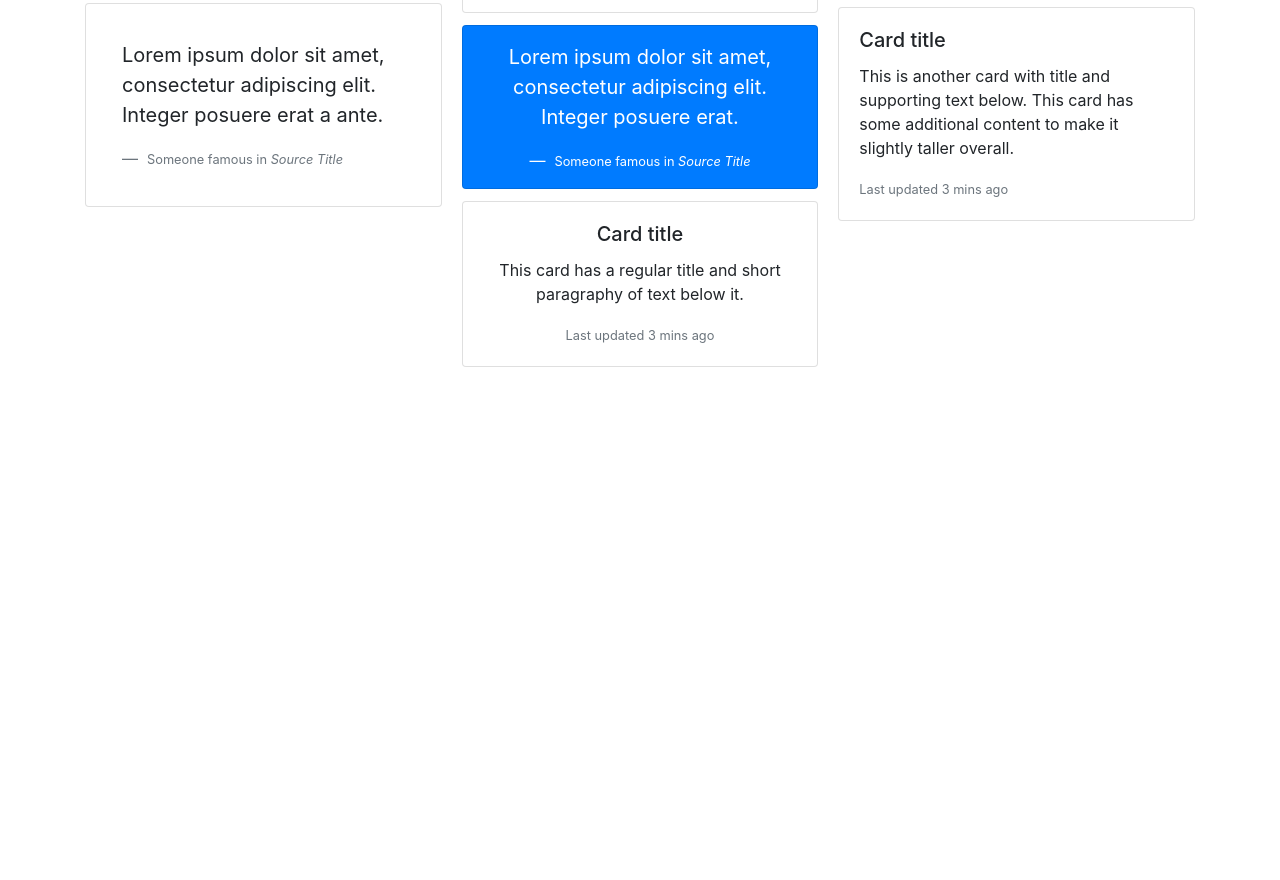
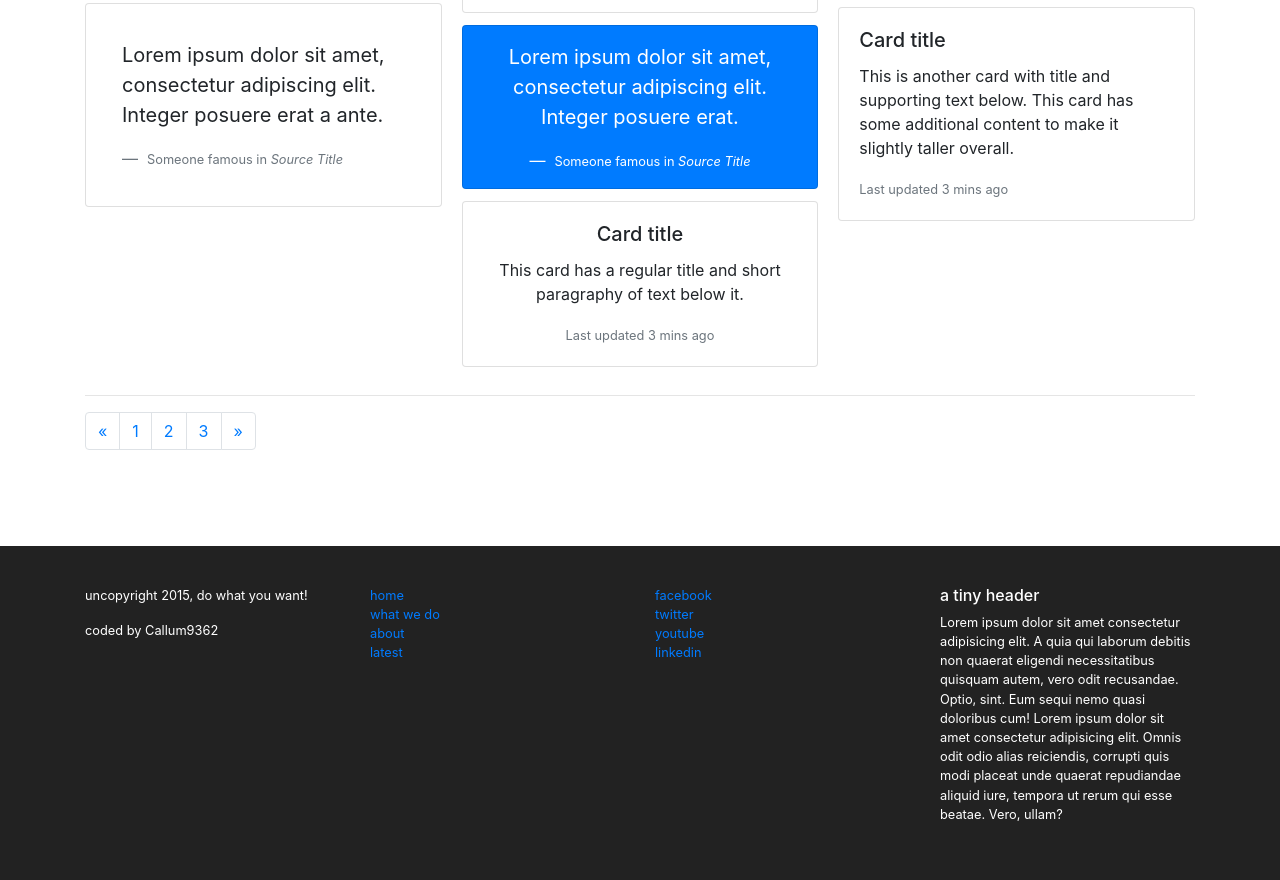
Before and after one commit to Callum9362/responsive-site, a plain HTML site: page index.html in a window 1280 px wide. Shown: the part 4004-4884 px from the top of the page. Before the commit the page ends 4463 px from the top, so only its background shows below. Drawn offline with nearby package versions, Linux system fonts and the light colour scheme.

Commit message:
Added the footer

```diff
--- a/index.html
+++ b/index.html
@@ -258,12 +258,60 @@
                 </div>
               </div>
             </div>
+            <hr>
+              <nav class="text-xs-center" aria-label="Page navigation example">
+                <ul class="pagination">
+                  <li class="page-item">
+                    <a class="page-link" href="#" aria-label="Previous">
+                      <span aria-hidden="true">&laquo;</span>
+                    </a>
+                  </li>
+                  <li class="page-item"><a class="page-link" href="#">1</a></li>
+                  <li class="page-item"><a class="page-link" href="#">2</a></li>
+                  <li class="page-item"><a class="page-link" href="#">3</a></li>
+                  <li class="page-item">
+                    <a class="page-link" href="#" aria-label="Next">
+                      <span aria-hidden="true">&raquo;</span>
+                    </a>
+                  </li>
+                </ul>
+              </nav>
           </div>
         </div>
       </div>
     </div>
+  </section>
 
-  </section>
+  <footer id="footer-main">
+    <div class="container">
+      <div class="row">
+        <div class="col-sm-3">
+          <p>uncopyright 2015, do what you want!</p>
+          <p>coded by Callum9362</p>
+        </div>
+        <div class="col-sm-3">
+          <ul class="list-unstyled">
+            <li><a href="">home</a></li>
+            <li><a href="">what we do</a></li>
+            <li><a href="">about</a></li>
+            <li><a href="">latest</a></li>
+          </ul>
+        </div>
+        <div class="col-sm-3">
+          <ul class="list-unstyled">
+            <li><a href="">facebook</a></li>
+            <li><a href="">twitter</a></li>
+            <li><a href="">youtube</a></li>
+            <li><a href="">linkedin</a></li>
+          </ul>
+        </div>
+        <div class="col-sm-3">
+          <h6>a tiny header</h6>
+          <p>Lorem ipsum dolor sit amet consectetur adipisicing elit. A quia qui laborum debitis non quaerat eligendi necessitatibus quisquam autem, vero odit recusandae. Optio, sint. Eum sequi nemo quasi doloribus cum! Lorem ipsum dolor sit amet consectetur adipisicing elit. Omnis odit odio alias reiciendis, corrupti quis modi placeat unde quaerat repudiandae aliquid iure, tempora ut rerum qui esse beatae. Vero, ullam?</p>
+        </div>
+      </div>
+    </div>
+  </footer>
 
     <!-- jQuery first, then Bootstrap JS. -->
     <script src="https://ajax.googleapis.com/ajax/libs/jquery/2.1.4/jquery.min.js"></script>
--- a/styles.css
+++ b/styles.css
@@ -36,3 +36,10 @@ img {
     color: white;
     padding: 1.875rem;
 }
+
+#footer-main {
+    background: #222;
+    color: white;
+    font-size: 0.8rem;
+    padding: 2.5rem 0;
+}
```
